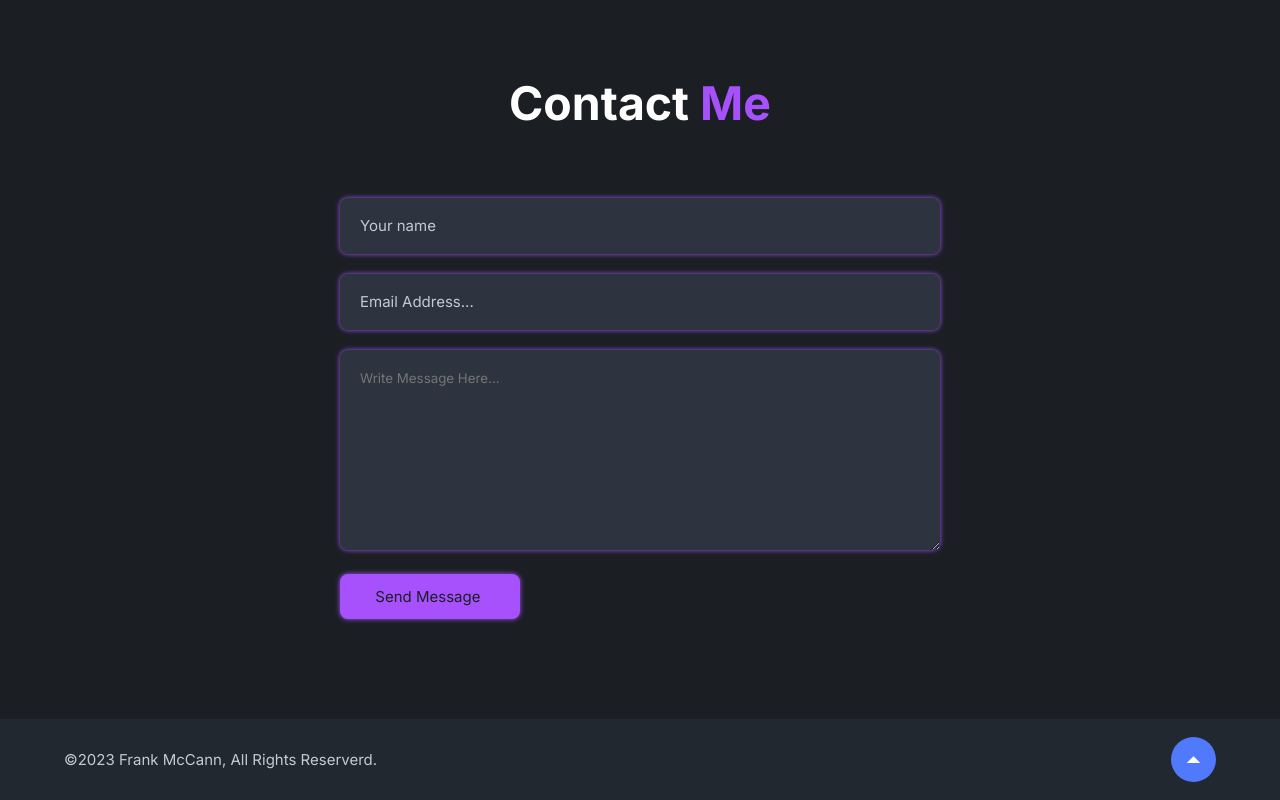
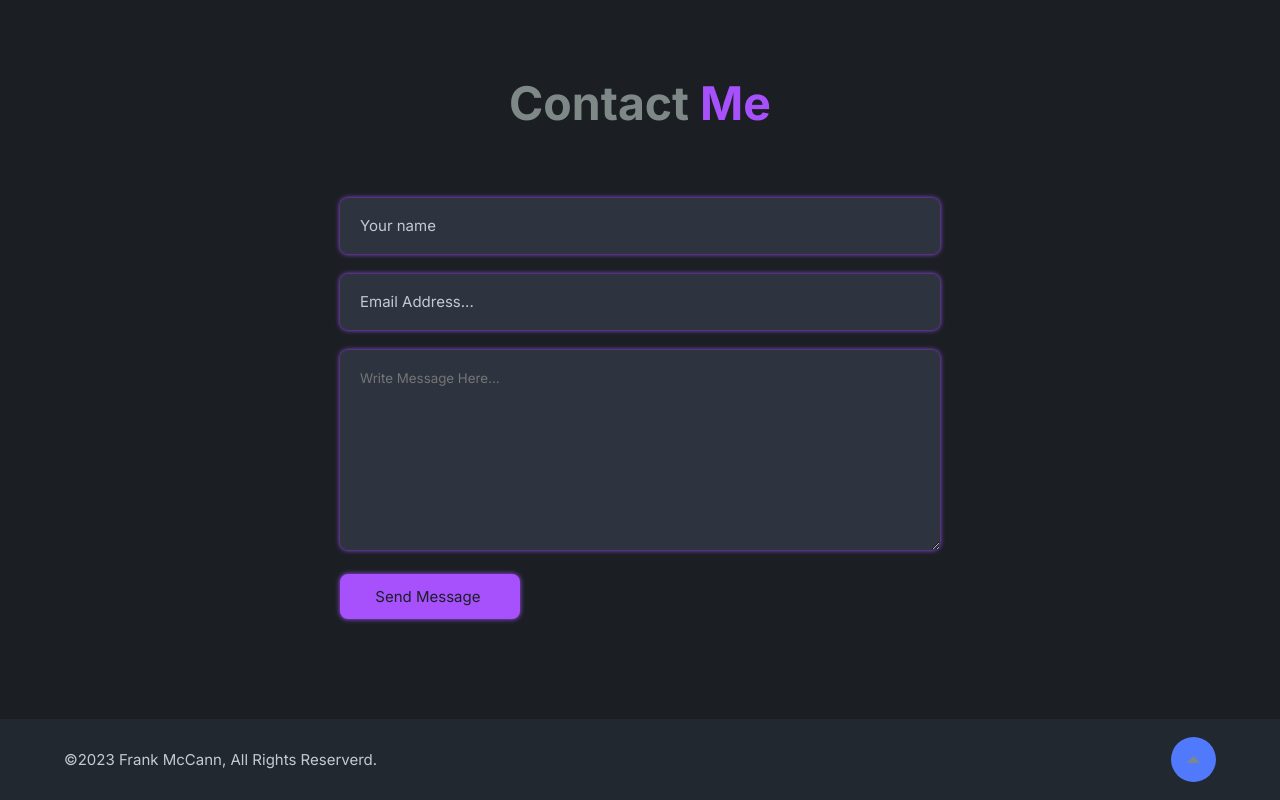
Before and after one commit to Frankataccess/Frankataccess.github.io, a plain HTML site: page index.html in a window 1280 px wide. Shown: the part 3707-4507 px from the top of the page. Drawn offline with nearby package versions, Linux system fonts and the light colour scheme.

Commit message:
changed text colour

```diff
--- a/website.css
+++ b/website.css
@@ -9,7 +9,8 @@
 }
 
 :root {
-    --text-color: #fff;
+    /*Timber wolf*/
+    --text-color: #7E8987;
     --bg-color: #1b1f24;
     --second-bg-color: #22282f;
     --main-color: #a751fc;
```
